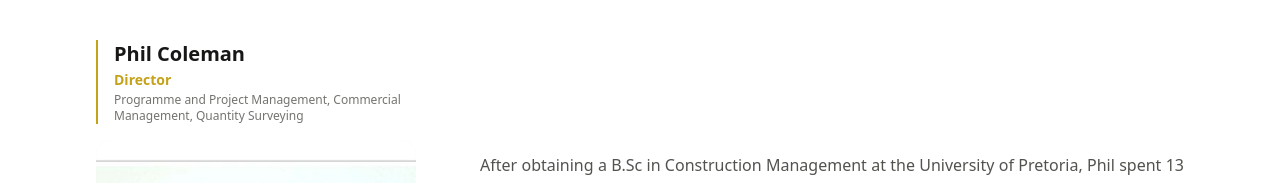
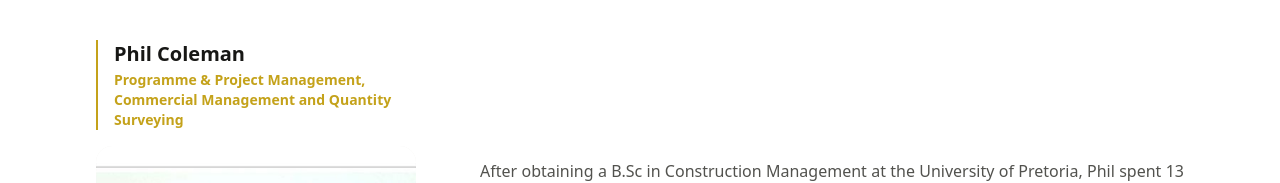
Before and after one commit to jonathanavis96/pc_quanti, a Next.js app: page /team in a window 1280 px wide. Shown: the part 705-888 px from the top of the page. Built offline with nearby package versions, Linux system fonts and the light colour scheme; no server answers.

Commit message:
fix: replace Phil Coleman Director title with specialisations
Show full discipline list in gold instead of Director + subtitle.

```diff
--- a/app/page.tsx
+++ b/app/page.tsx
@@ -61,7 +61,7 @@ export default function Home() {
             </div>
             <div className="grid gap-8 sm:grid-cols-2 lg:grid-cols-5">
               {[
-                { name: "Phil Coleman", role: "Director", subtitle: "Programme and Project Management, Commercial Management, Quantity Surveying", image: "/team/phil.jpg", slug: "phil-coleman" },
+                { name: "Phil Coleman", role: "Programme & Project Management, Commercial Management and Quantity Surveying", image: "/team/phil.jpg", slug: "phil-coleman" },
                 { name: "Tyrone Juul", role: "Project & Construction Management", image: "/team/tyrone.jpg", slug: "tyrone-juul" },
                 { name: "Heleene Schreuder", role: "Legal & Contract Management", image: "/team/heleene.jpg", slug: "heleene-schreuder" },
                 { name: "Francois Venter", role: "Planning", image: "/team/francois.jpg", slug: "francois-venter" },
@@ -73,7 +73,7 @@ export default function Home() {
                   </div>
                   <h3 className="font-semibold text-pc-neutral-900 group-hover:text-pc-gold transition-colors">{member.name}</h3>
                   <p className="text-sm text-pc-gold mt-1">{member.role}</p>
-                  {member.subtitle && <p className="text-xs text-pc-neutral-500 mt-0.5">{member.subtitle}</p>}
+
                 </Link>
               ))}
             </div>
--- a/app/team/page.tsx
+++ b/app/team/page.tsx
@@ -17,8 +17,7 @@ export const metadata: Metadata = {
 const team = [
   {
     name: "Phil Coleman",
-    role: "Director",
-    subtitle: "Programme and Project Management, Commercial Management, Quantity Surveying",
+    role: "Programme & Project Management, Commercial Management and Quantity Surveying",
     image: "/team/phil.jpg",
     bio: [
       "After obtaining a B.Sc in Construction Management at the University of Pretoria, Phil spent 13 years in the United Kingdom working on major engineering and construction projects for global infrastructure leader Vinci SA, and its subsidiaries Norwest Holst and Vinci Construction (formally Taylor Woodrow Construction), excelling in the fields of Quantity Surveying, Commercial Management, Project Controls and Project Management.",
@@ -105,7 +104,7 @@ export default function TeamPage() {
               <TeamMemberCard
                 name={member.name}
                 role={member.role}
-                subtitle={member.subtitle}
+
                 image={member.image}
                 bio={member.bio}
                 reverse={idx % 2 === 1}
--- a/src/components/TeamMemberCard.tsx
+++ b/src/components/TeamMemberCard.tsx
@@ -3,13 +3,13 @@ import Image from "next/image";
 interface TeamMemberCardProps {
   name: string;
   role: string;
-  subtitle?: string;
+
   image: string;
   bio: string[];
   reverse?: boolean;
 }
 
-export function TeamMemberCard({ name, role, subtitle, image, bio, reverse }: TeamMemberCardProps) {
+export function TeamMemberCard({ name, role, image, bio, reverse }: TeamMemberCardProps) {
   // Use a 2-row × 3-col grid:
   //   Row 1: name/role (col 1) | empty (cols 2-3)
   //   Row 2: photo    (col 1) | bio   (cols 2-3)
@@ -26,7 +26,7 @@ export function TeamMemberCard({ name, role, subtitle, image, bio, reverse }: Te
       <div className={`${nameCol} pl-1 border-l-2 border-pc-gold`}>
         <h2 className="text-xl font-bold text-pc-neutral-900 pl-3">{name}</h2>
         <p className="text-pc-gold font-semibold text-sm pl-3 mt-0.5">{role}</p>
-        {subtitle && <p className="text-pc-neutral-500 text-xs pl-3 mt-0.5">{subtitle}</p>}
+
       </div>
 
       {/* Photo — row 2, same column as name */}
```
